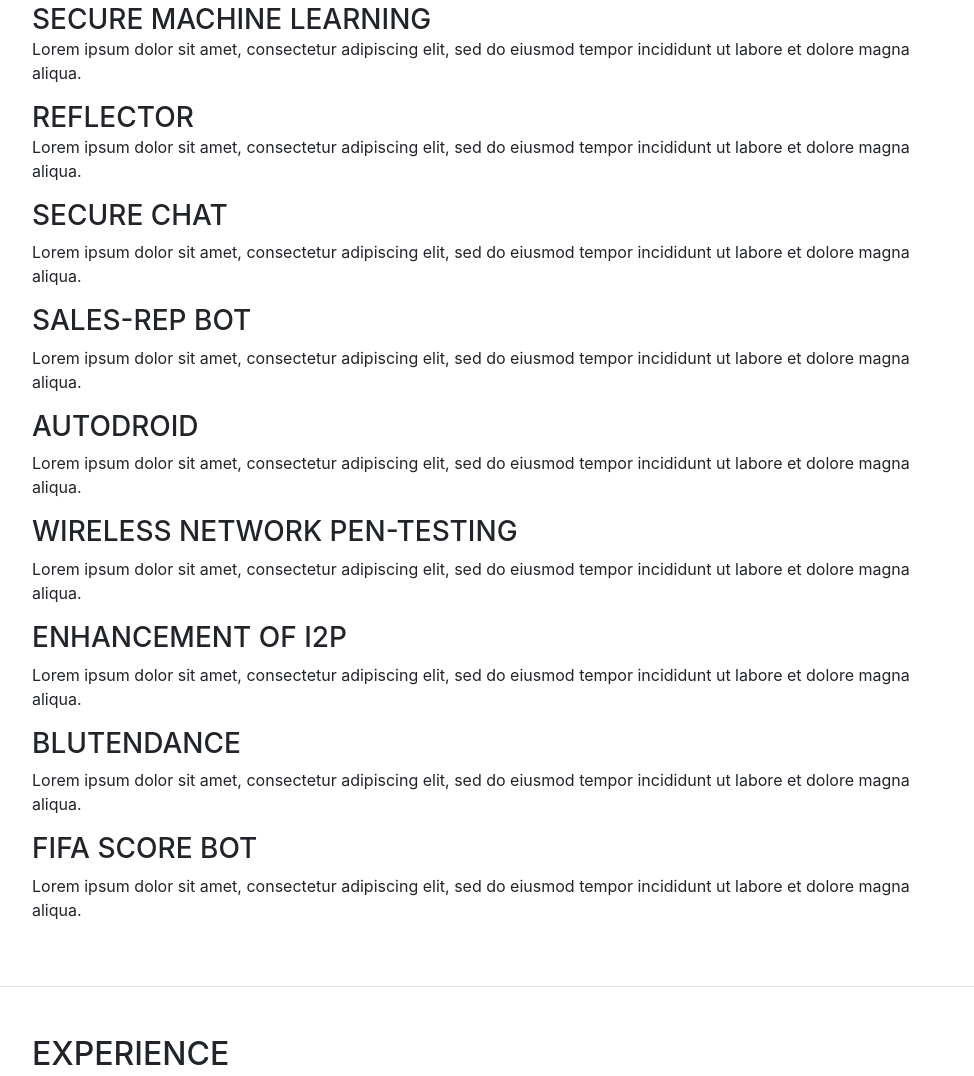
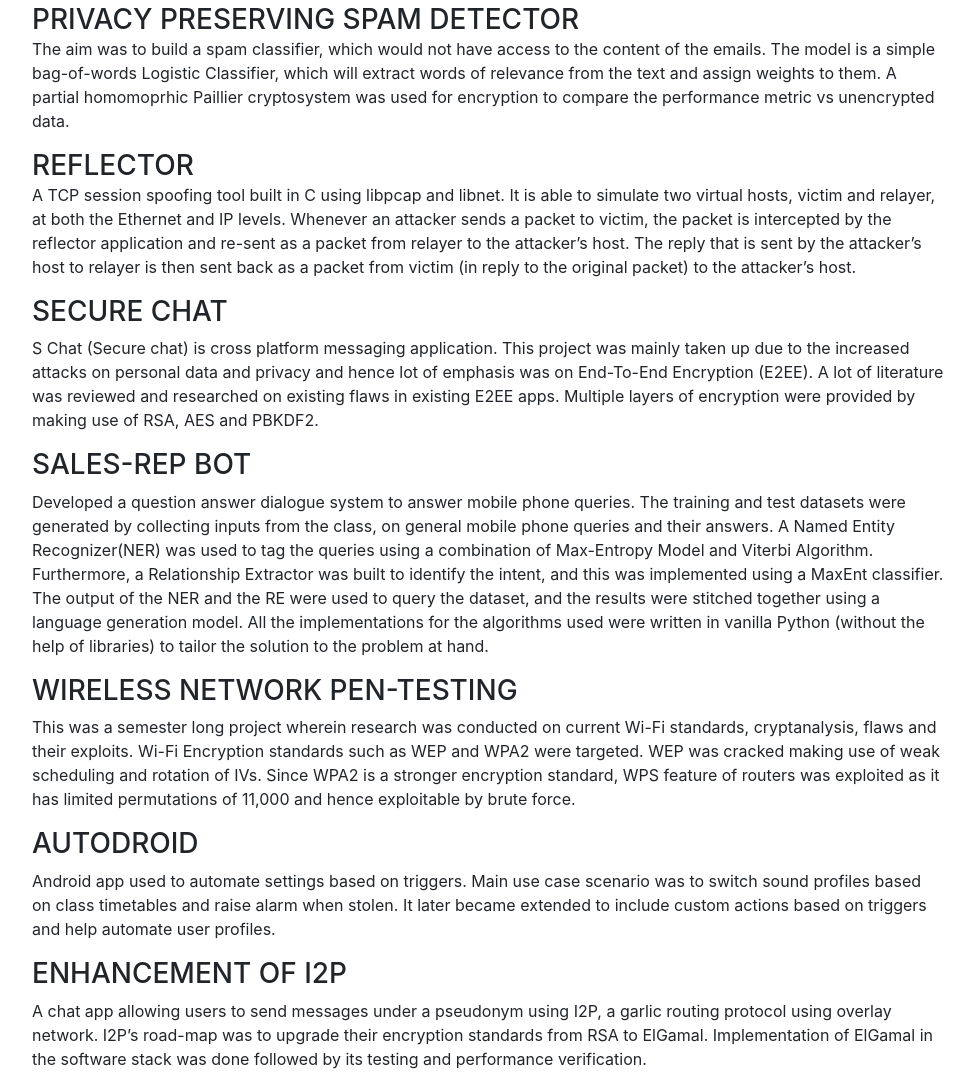
Before and after one commit to mohithpukale/mohithpukale.github.io, a website with bundled scripts: page index.html in a window 1280 px wide. Shown: the part 1731-2807 px from the top of the page, without its empty margins (288-1262 px from the left). Built offline with nearby package versions, Linux system fonts and the light colour scheme; a web font is replaced by a local one.

Commit message:
Finishing all description of projects

```diff
--- a/index.html
+++ b/index.html
@@ -150,24 +150,20 @@
       <section class="resume-section p-3 p-lg-5 d-flex flex-column" id="projects">
         <div class="my-auto">
           <h2 class="mb-5">Projects</h2>
-          <h3 class="mb-0">Secure Machine Learning</h3>
-          <p>Lorem ipsum dolor sit amet, consectetur adipiscing elit, sed do eiusmod tempor incididunt ut labore et dolore magna aliqua.</p>
+          <h3 class="mb-0">Privacy Preserving Spam Detector</h3>
+          <p>The aim was to build a spam classifier, which would not have access to the content of the emails. The model is a simple bag-of-words Logistic Classifier, which will extract words of relevance from the text and assign weights to them. A partial homomoprhic Paillier cryptosystem was used for encryption to compare the performance metric vs unencrypted data.</p>
           <h3 class="mb-0">Reflector</h3>
-          <p>Lorem ipsum dolor sit amet, consectetur adipiscing elit, sed do eiusmod tempor incididunt ut labore et dolore magna aliqua.</p>
+          <p>A TCP session spoofing tool built in C using libpcap and libnet. It is able to simulate two virtual hosts, victim and relayer, at both the Ethernet and IP levels. Whenever an attacker sends a packet to victim, the packet is intercepted by the reflector application and re-sent as a packet from relayer to the attacker’s host. The reply that is sent by the attacker’s host to relayer is then sent back as a packet from victim (in reply to the original packet) to the attacker’s host.</p>
           <h3>Secure Chat</h3>
-          <p>Lorem ipsum dolor sit amet, consectetur adipiscing elit, sed do eiusmod tempor incididunt ut labore et dolore magna aliqua.</p>
+          <p>S Chat (Secure chat) is cross platform messaging application. This project was mainly taken up due to the increased attacks on personal data and privacy and hence lot of emphasis was on End-To-End Encryption (E2EE). A lot of literature was reviewed and researched on existing flaws in existing E2EE apps. Multiple layers of encryption were provided by making use of RSA, AES and PBKDF2.</p>
           <h3>Sales-Rep Bot</h3>
-          <p>Lorem ipsum dolor sit amet, consectetur adipiscing elit, sed do eiusmod tempor incididunt ut labore et dolore magna aliqua.</p>
+          <p>Developed a question answer dialogue system to answer mobile phone queries. The training and test datasets were generated by collecting inputs from the class, on general mobile phone queries and their answers. A Named Entity Recognizer(NER) was used to tag the queries using a combination of Max-Entropy Model and Viterbi Algorithm. Furthermore, a Relationship Extractor was built to identify the intent, and this was implemented using a MaxEnt classifier. The output of the NER and the RE were used to query the dataset, and the results were stitched together using a language generation model. All the implementations for the algorithms used were written in vanilla Python (without the help of libraries) to tailor the solution to the problem at hand.</p>
+          <h3>Wireless Network Pen-Testing</h3>
+          <p>This was a semester long project wherein research was conducted on current Wi-Fi standards, cryptanalysis, flaws and their exploits. Wi-Fi Encryption standards such as WEP and WPA2 were targeted. WEP was cracked making use of weak scheduling and rotation of IVs. Since WPA2 is a stronger encryption standard, WPS feature of routers was exploited as it has limited permutations of 11,000 and hence exploitable by brute force. </p>
           <h3>AutoDroid</h3>
-          <p>Lorem ipsum dolor sit amet, consectetur adipiscing elit, sed do eiusmod tempor incididunt ut labore et dolore magna aliqua.</p>
-          <h3>Wireless Network Pen-Testing</h3>
-          <p>Lorem ipsum dolor sit amet, consectetur adipiscing elit, sed do eiusmod tempor incididunt ut labore et dolore magna aliqua.</p>
+          <p>Android app used to automate settings based on triggers. Main use case scenario was to switch sound profiles based on class timetables and raise alarm when stolen. It later became extended to include custom actions based on triggers and help automate user profiles.</p>
           <h3>Enhancement of I2P</h3>
-          <p>Lorem ipsum dolor sit amet, consectetur adipiscing elit, sed do eiusmod tempor incididunt ut labore et dolore magna aliqua.</p>
-          <h3>Blutendance</h3>
-          <p>Lorem ipsum dolor sit amet, consectetur adipiscing elit, sed do eiusmod tempor incididunt ut labore et dolore magna aliqua.</p>
-          <h3>Fifa Score Bot</h3>
-          <p>Lorem ipsum dolor sit amet, consectetur adipiscing elit, sed do eiusmod tempor incididunt ut labore et dolore magna aliqua.</p>
+          <p>A chat app allowing users to send messages under a pseudonym using I2P, a garlic routing protocol using overlay network. I2P’s road-map was to upgrade their encryption standards from RSA to ElGamal. Implementation of ElGamal in the software stack was done followed by its testing and performance verification.</p>
         </div>
       </section>
 
@@ -193,7 +189,7 @@
               <p>I worked for the Consumer Marketing Analytics Team which is a data analysis team working on downstream impact and customer behavior.Improved usability of portal by adding interactive graphing section, report generation feature and pagination. Automated aggregation of customer scores using Apache Pig and publishing using AWS workflow service.</p>
             </div>
             <div class="resume-date text-md-right">
-              <span class="text-primary">Januray 2015 - July 2015</span>
+              <span class="text-primary">January 2015 - July 2015</span>
             </div>
           </div>
 
@@ -201,7 +197,7 @@
             <div class="resume-content mr-auto">
               <h3 class="mb-0">Software Developer Intern</h3>
               <div class="subheading mb-3">Intuit</div>
-              <p>I worked for the QuickBookOnline Team which is a accounting and ledger management software for small to medium size business.Built a service to mask sensitive data to be consumed by QA Engineers.Reduced request time for data by 20% by moving backend for above service from MySQL to MongoDB.</p>
+              <p>I worked for the QuickBookOnline Team which is an accounting and ledger management software for small to medium size business.Built a service to mask sensitive data to be consumed by QA Engineers.Reduced request time for data by 20% by moving backend for above service from MySQL to MongoDB.</p>
             </div>
             <div class="resume-date text-md-right">
               <span class="text-primary">June 2014 - August 2014</span>
```
